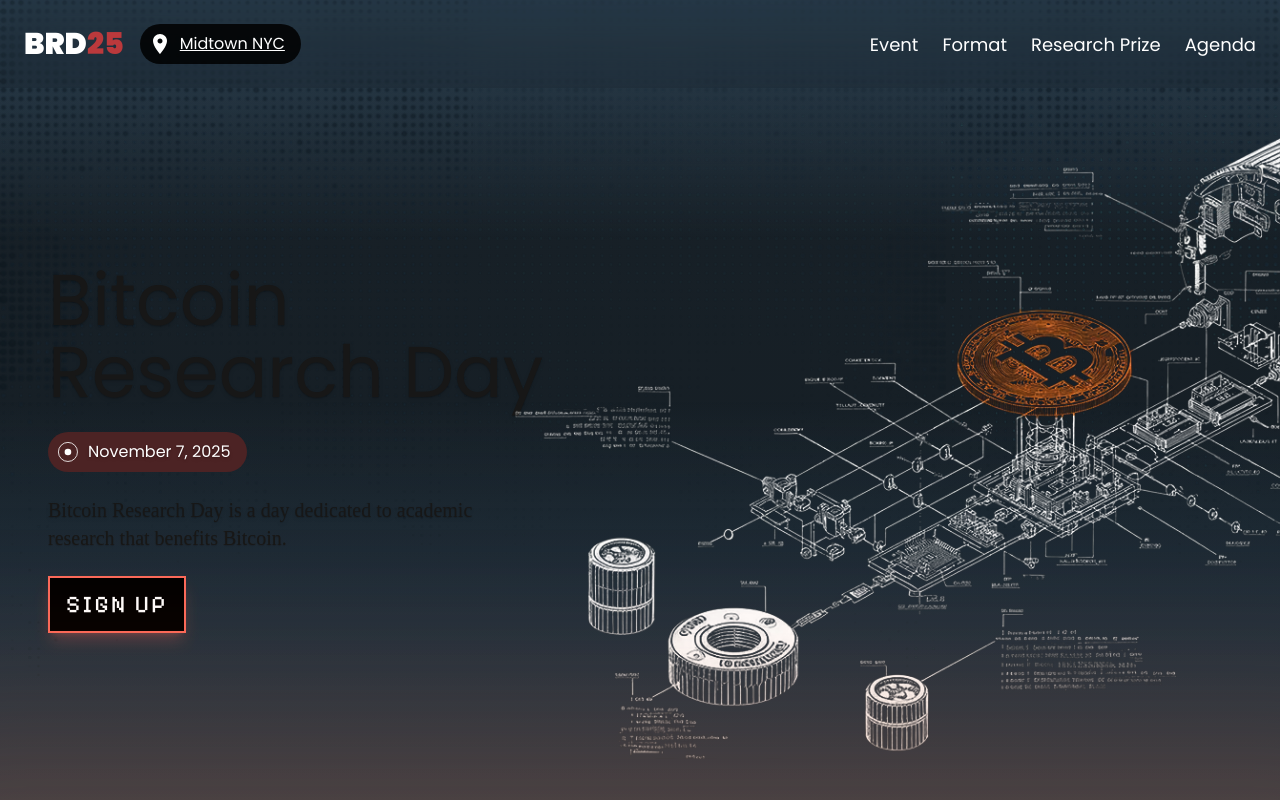
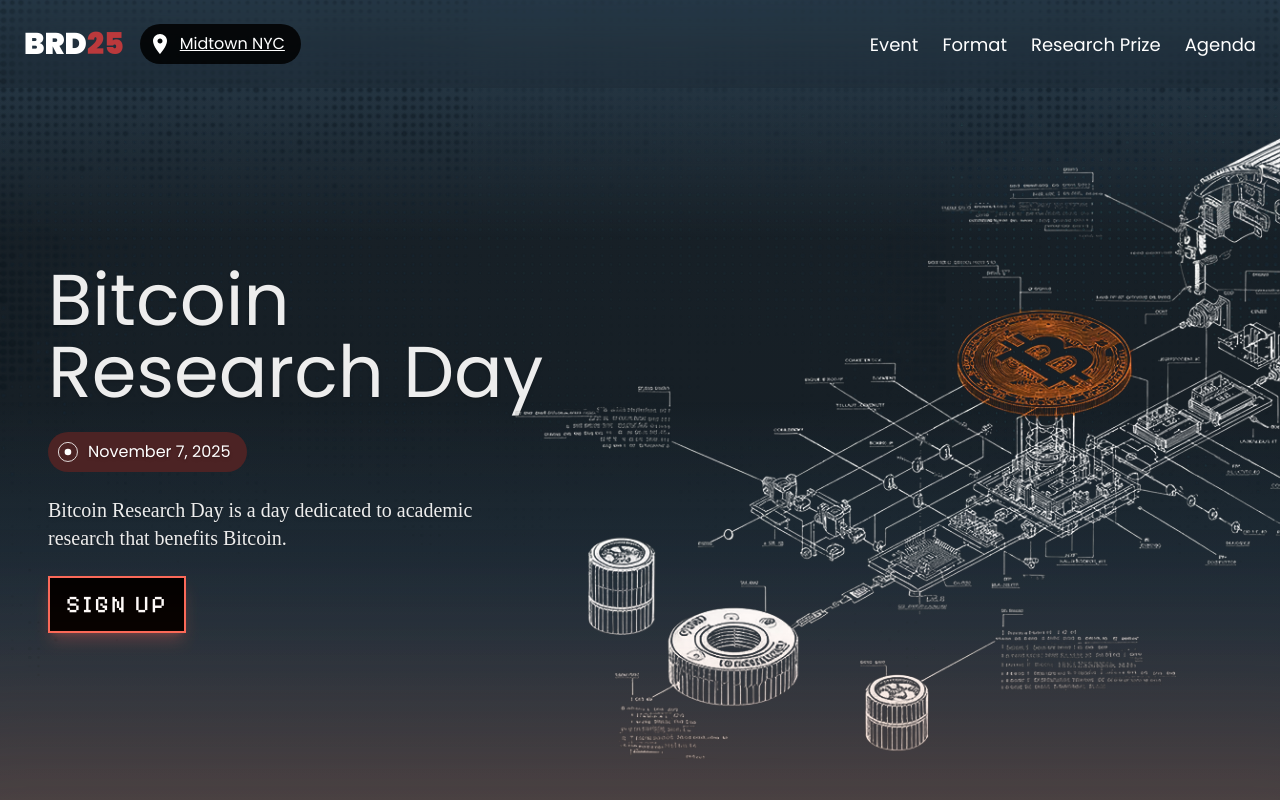
Before and after one commit to chaincodelabs/brd-website, a Next.js app: page / in a window 1280 px wide. Shown: the top 800 px of the page. Built offline with nearby package versions, Linux system fonts and the light colour scheme.

Commit message:
fix dark mode issue

```diff
--- a/app/globals.css
+++ b/app/globals.css
@@ -1,8 +1,8 @@
 @import "tailwindcss";
 
 :root {
-  --background: #ffffff;
-  --foreground: #171717;
+  --background: #0a0a0a;
+  --foreground: #ededed;
 }
 
 @theme inline {
@@ -12,13 +12,6 @@
   --font-serif: "Playfair", serif;
   --font-mono: monospace;
   --font-pixelify: "Pixelify Sans", mono;
-}
-
-@media (prefers-color-scheme: dark) {
-  :root {
-    --background: #0a0a0a;
-    --foreground: #ededed;
-  }
 }
 
 body {
@@ -44,6 +37,7 @@
 h1 {
   font-size: var(--text-4xl);
   line-height: 1;
+  color: var(--text-white);
 }
 
 @media(min-width: 768px) {
```
